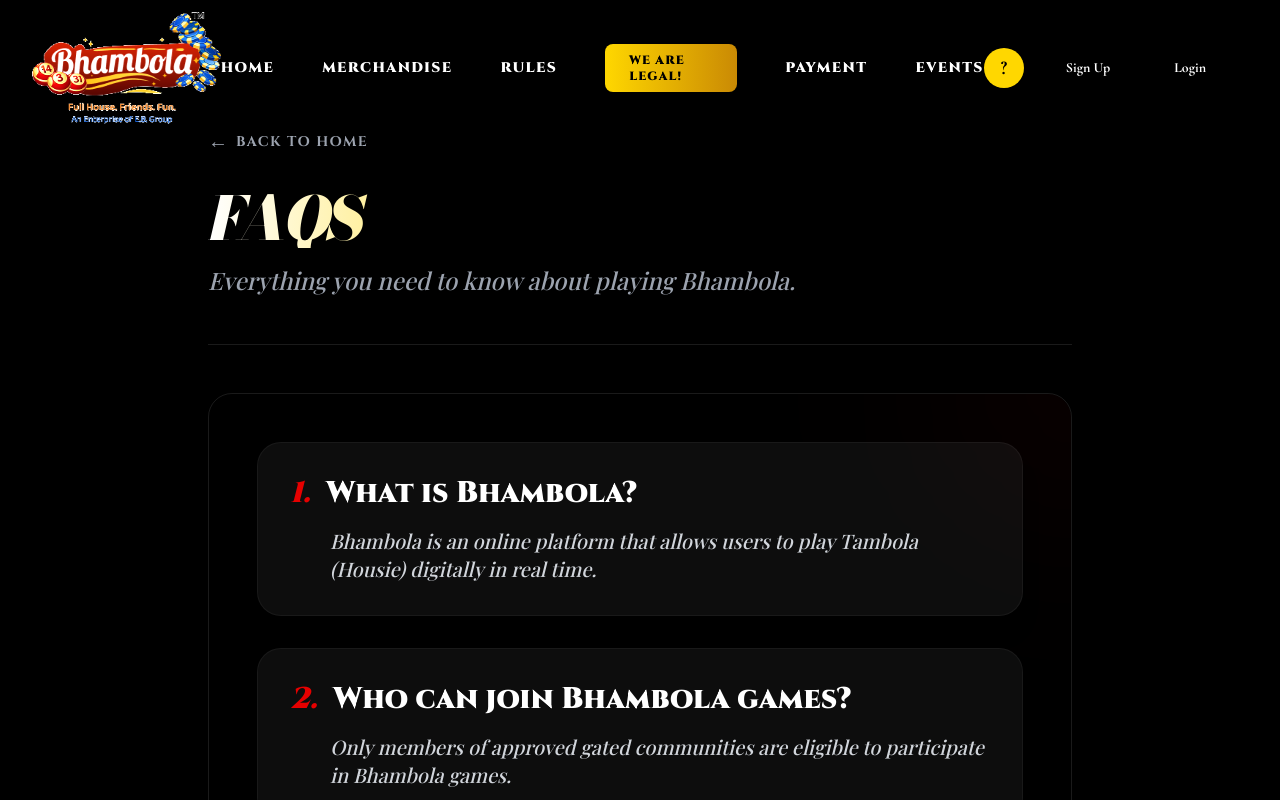
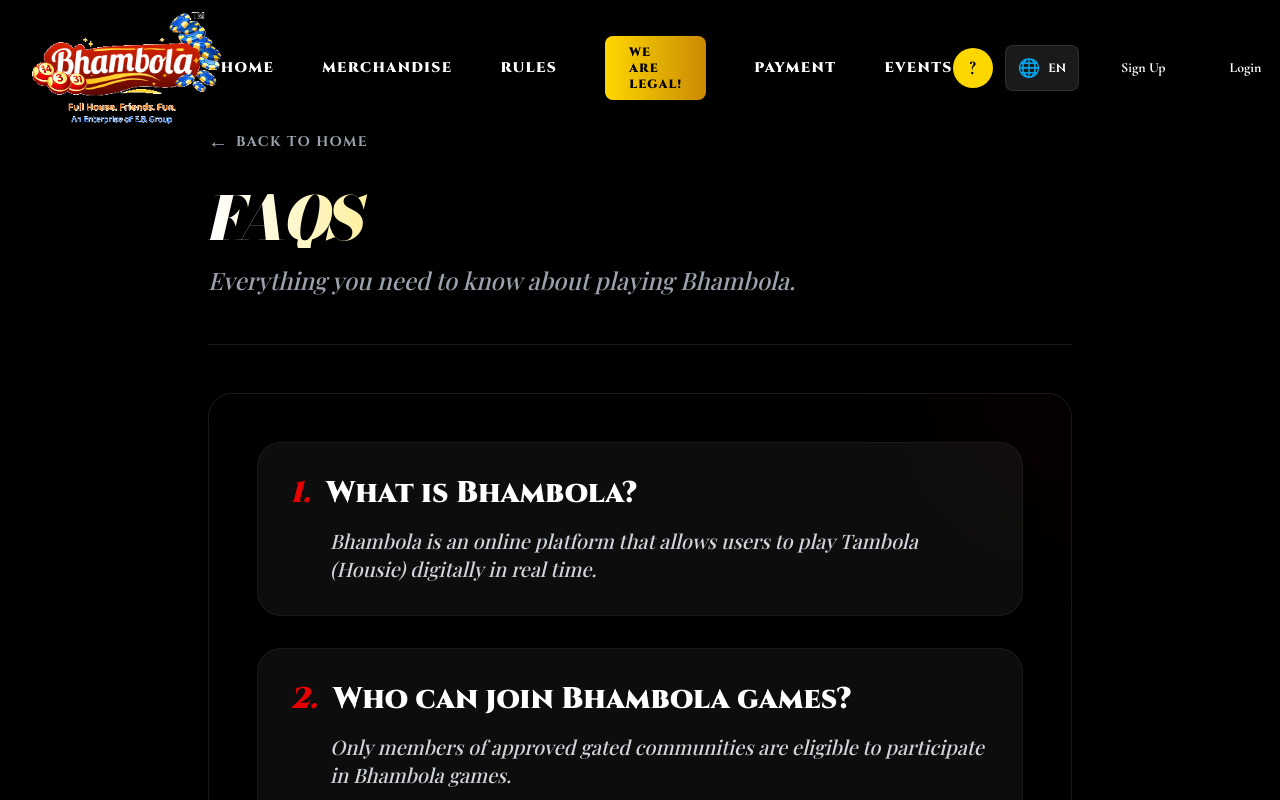
Before and after one commit to allamnishanthreddy/BHAMBOLA_landing, a React (Vite) app: page /faqs in a window 1280 px wide. Shown: the top 800 px of the page. Built offline with nearby package versions, Linux system fonts and the light colour scheme; a web font is replaced by a local one.

Commit message:
Restore language selection feature (English, Hindi, Telugu) in navbar

```diff
--- a/src/components/Header.jsx
+++ b/src/components/Header.jsx
@@ -10,7 +10,7 @@
 const Header = () => {
     const [scrolled, setScrolled] = useState(false);
     const [showProfileMenu, setShowProfileMenu] = useState(false);
-    const { language, toggleLanguage } = useLanguage();
+    const { language, toggleLanguage, setLanguage } = useLanguage();
     const t = translations[language];
     const { user, logout } = useAuth();
 
@@ -90,13 +90,33 @@
 
                 {/* Account Section */}
                 <div className="flex items-center gap-4">
-                    <div className="flex items-center">
+                    <div className="flex items-center gap-3">
                         <Link
                             to="/faqs"
                             className="w-10 h-10 flex items-center justify-center bg-bhambola-gold hover:bg-white text-black font-black rounded-full transition-all shadow-lg hover:scale-110"
                         >
                             <span className="text-xl">?</span>
                         </Link>
+
+                        {/* Language Selector */}
+                        <div className="relative group">
+                            <button className="flex items-center gap-2 bg-white/10 hover:bg-white/20 text-white px-3 py-2 rounded-lg transition-all border border-white/10">
+                                <span className="text-lg">🌐</span>
+                                <span className="text-xs font-bold font-['Cinzel']">{language}</span>
+                            </button>
+
+                            <div className="absolute right-0 top-full mt-2 w-32 bg-red-950/95 backdrop-blur-xl border border-white/10 rounded-xl shadow-2xl overflow-hidden opacity-0 invisible group-hover:opacity-100 group-hover:visible transition-all duration-300 z-50">
+                                {['EN', 'HI', 'TE'].map((lang) => (
+                                    <button
+                                        key={lang}
+                                        onClick={() => setLanguage(lang)}
+                                        className={`w-full text-left px-4 py-2 text-xs font-bold font-['Cinzel'] hover:bg-white/10 transition-colors ${language === lang ? 'text-bhambola-gold bg-white/5' : 'text-white'}`}
+                                    >
+                                        {lang === 'EN' ? 'English' : lang === 'HI' ? 'हिंदी' : 'తెలుగు'}
+                                    </button>
+                                ))}
+                            </div>
+                        </div>
                     </div>
 
                     {user ? (
--- a/src/context/LanguageContext.jsx
+++ b/src/context/LanguageContext.jsx
@@ -16,7 +16,7 @@
     };
 
     return (
-        <LanguageContext.Provider value={{ language, toggleLanguage }}>
+        <LanguageContext.Provider value={{ language, toggleLanguage, setLanguage }}>
             {children}
         </LanguageContext.Provider>
     );
```
